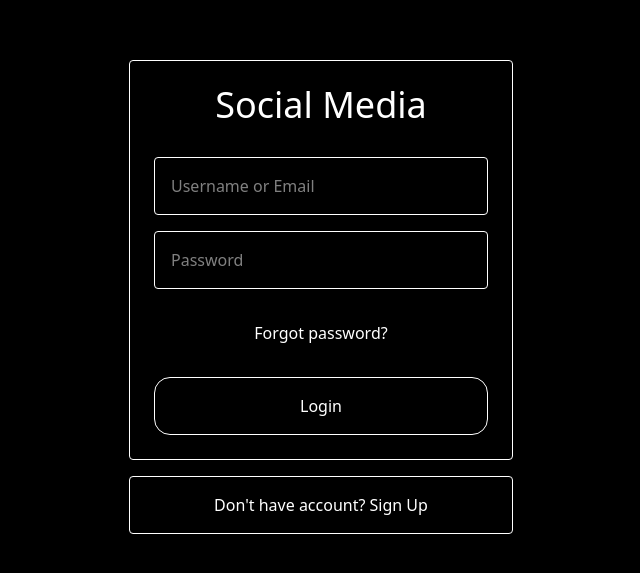
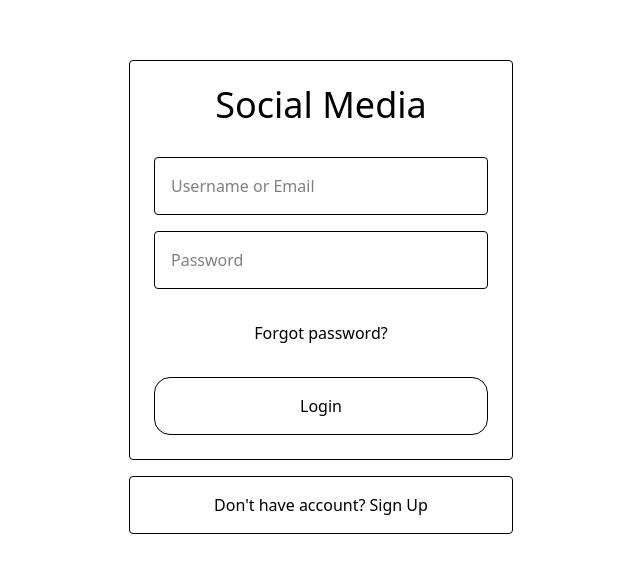
Before and after one commit to Prateet-Github/socialmedia-frontend, a React (Vite) app: page / in a window 1280 px wide. Shown: the part 103-676 px from the top of the page, without its empty margins (319-959 px from the left). Built offline with nearby package versions, Linux system fonts and the light colour scheme.

Commit message:
refactor: remove background color from Login and Signup forms for consistency

```diff
--- a/src/pages/Login.jsx
+++ b/src/pages/Login.jsx
@@ -13,7 +13,7 @@ const Login = () => {
   return (
     <form
       onSubmit={handleSubmit}
-      className="flex bg-black text-white flex-col gap-4 min-h-screen w-full justify-center items-center"
+      className="flex flex-col gap-4 min-h-screen w-full justify-center items-center"
     >
       <div className="flex flex-col w-full max-w-sm border rounded text-center p-6 gap-8">
         <h1 className="text-4xl">Social Media</h1>
@@ -42,7 +42,7 @@ const Login = () => {
       <div className="border rounded py-4 px-6 w-full max-w-sm text-center">
         <p>
           Don't have account?{" "}
-          <Link to="/signup" className="hover:underline">
+          <Link to="/enter-email" className="hover:underline">
             Sign Up
           </Link>
         </p>
--- a/src/pages/Signup.jsx
+++ b/src/pages/Signup.jsx
@@ -14,7 +14,7 @@ const Signup = () => {
   return (
     <form
       onSubmit={handleSubmit}
-      className="flex bg-black text-white flex-col gap-4 min-h-screen w-full justify-center items-center"
+      className="flex flex-col gap-4 min-h-screen w-full justify-center items-center"
     >
       <div className="flex flex-col w-full max-w-sm border rounded text-center p-6 gap-8">
         <h1 className="text-4xl">Enter your profile details</h1>
```
